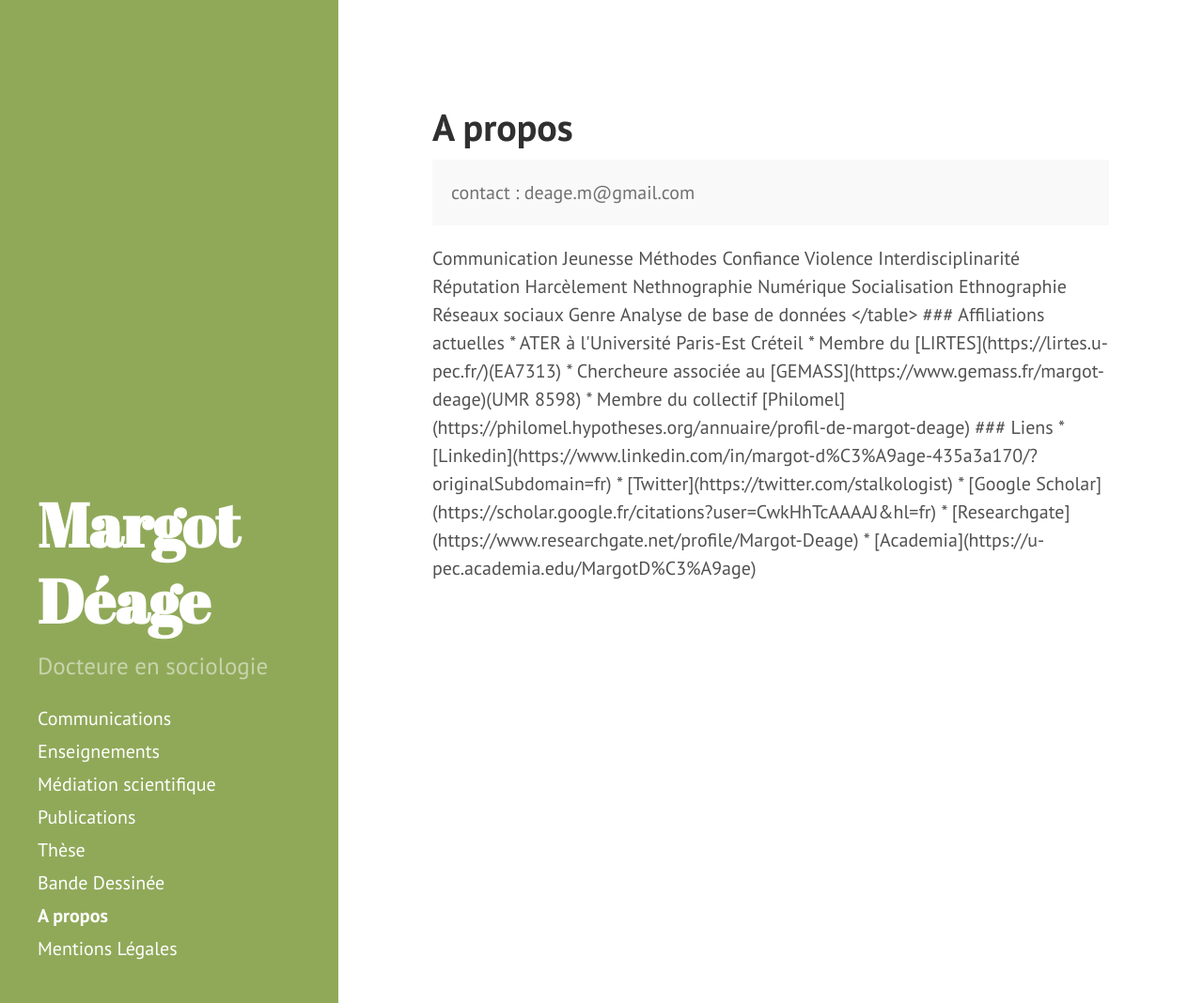
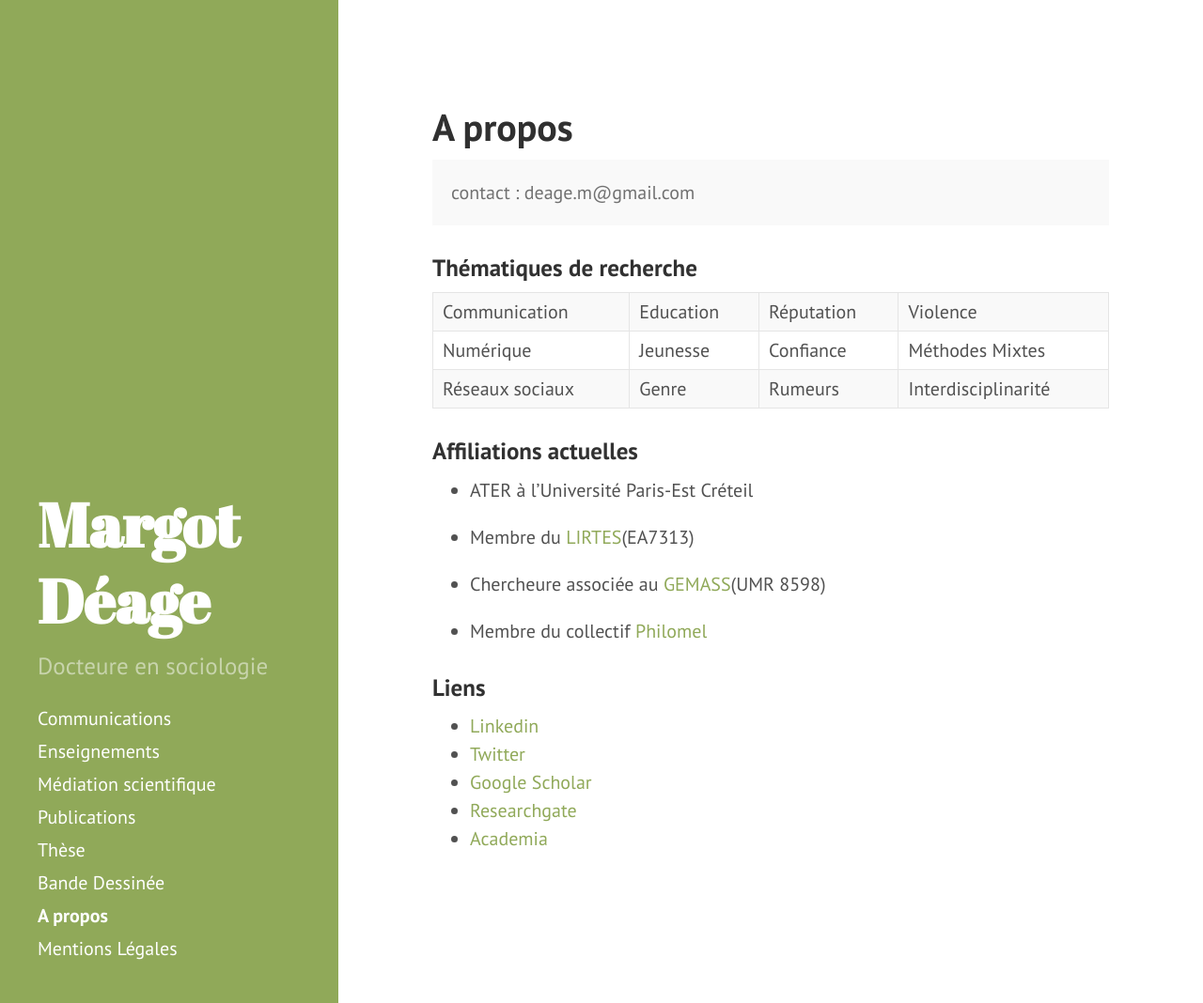
Before and after one commit to margotdeage/margotdeage.github.io, a Jekyll site: the page built from index.md, in a window 1280 px wide and 1068 px high. Shown: the whole window at 94% size. Built offline with Jekyll 4.4.1, drawn with Linux system fonts in a browser that asks for light colours; the list of posts is cut into pages by our own code.

Commit message:
Update index.md

```diff
--- a/index.md
+++ b/index.md
@@ -8,39 +8,13 @@ title: A propos
   contact : deage.m@gmail.com
 </div>
 
-<Thématiques de recherche>
-  <thead>
-    <tr>
-      <th>Communication</th>
-      <th>Jeunesse</th>
-      <th>Méthodes</th>
-    </tr>
-  </thead>
-  <tfoot>
-    <tr>
-      <td>Confiance</td>
-      <td>Violence</td>
-      <td>Interdisciplinarité</td>
-    </tr>
-  </tfoot>
-  <tbody>
-    <tr>
-      <td>Réputation</td>
-      <td>Harcèlement</td>
-      <td>Nethnographie</td>
-    </tr>
-    <tr>
-      <td>Numérique</td>
-      <td>Socialisation</td>
-      <td>Ethnographie</td>
-    </tr>
-    <tr>
-      <td>Réseaux sociaux</td>
-      <td>Genre</td>
-      <td>Analyse de base de données</td>
-    </tr>
-  </tbody>
-</table>
+
+
+### Thématiques de recherche
+
+| Communication| Education  | Réputation  | Violence |
+| Numérique | Jeunesse  | Confiance | Méthodes Mixtes  |
+| Réseaux sociaux  | Genre | Rumeurs  | Interdisciplinarité |
 
 
 ### Affiliations actuelles
```
